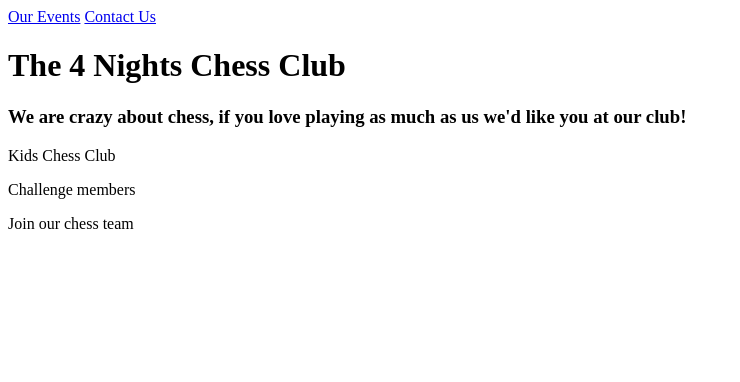
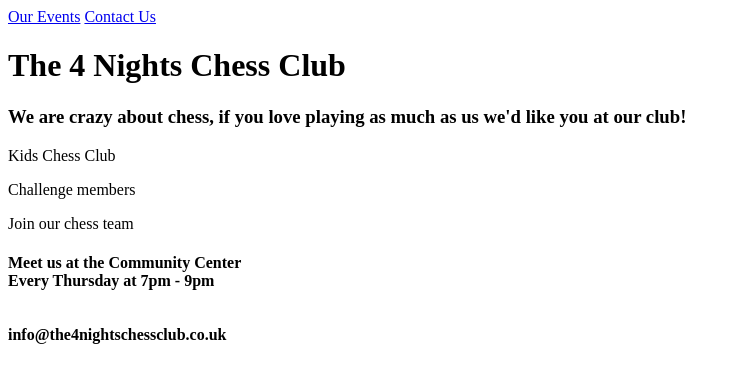
Before and after one commit to SamLJeffers/Club-Website, a plain HTML site: page index.html in a window 1280 px wide. Shown: the whole page, without its empty margins (0-740 px from the left). Drawn offline with Linux system fonts and the light colour scheme.

Commit message:
Contact info added

```diff
--- a/index.html
+++ b/index.html
@@ -36,5 +36,14 @@
             </div>
         </div>
 
+        <!--CONTACT-->
+        <div class="container3">
+            <div id="contact">
+                <div class="info"><h4>Meet us at the Community Center<br>
+                Every Thursday at 7pm - 9pm<br><br><br>
+                <span>info@the4nightschessclub.co.uk</span></h4>
+                </div>
+            </div>
+        </div>
 	</body>
 </html>
```
